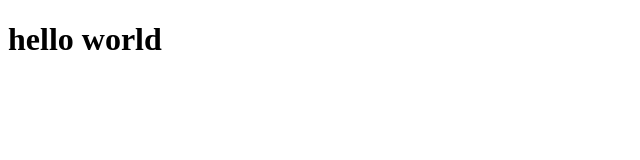
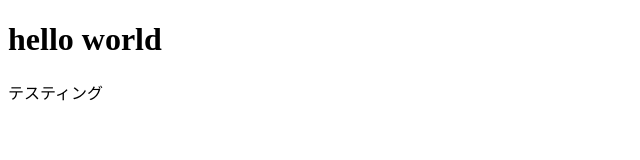
Before and after one commit to ryota-gp/manabi, a plain HTML site: page index.html in a window 1280 px wide. Shown: the full height of the page, 0-640 px from the left. Drawn offline with Linux system fonts and the light colour scheme.

Commit message:
add test

```diff
--- a/index.html
+++ b/index.html
@@ -7,7 +7,7 @@
 <body>
 <h1>hello world</h1>
 <div>
-    <p></p>
+    <p>テスティング</p>
 </div>
 </body>
 
```
